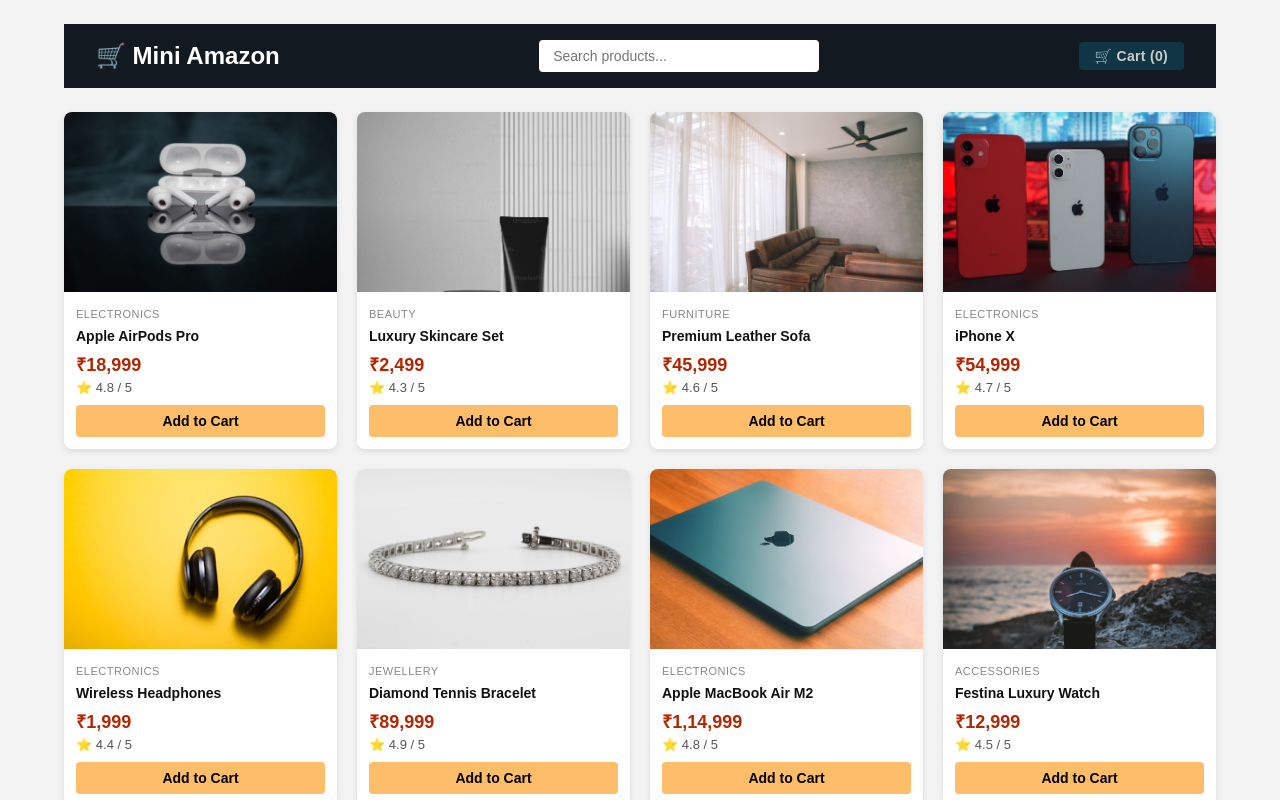
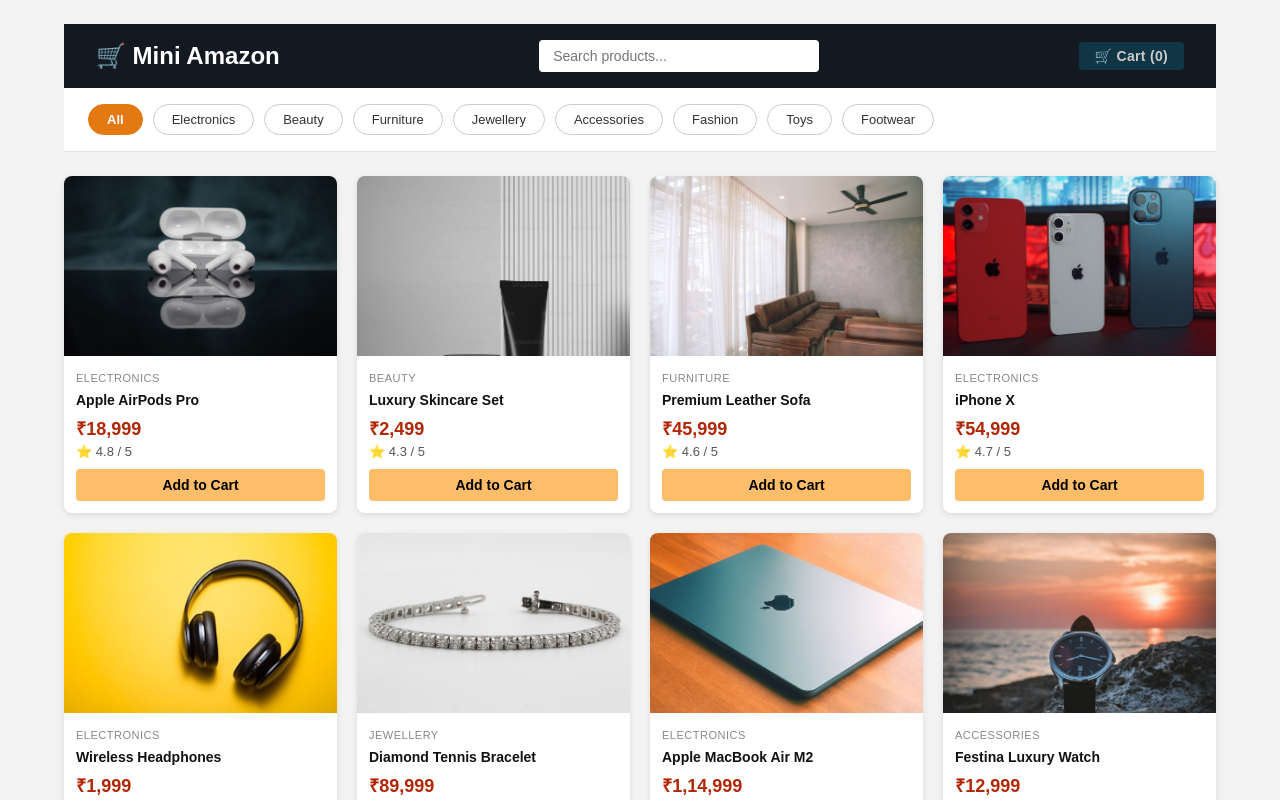
Before and after one commit to harshith1-none/mini-amazon-clone, a React (Vite) app: page / in a window 1280 px wide. Shown: the top 800 px of the page. Built offline with nearby package versions, Linux system fonts and the light colour scheme.

Commit message:
Day 6: Category filter with combined search and category state

```diff
--- a/src/App.css
+++ b/src/App.css
@@ -168,3 +168,42 @@
 }
 
 /* day 4 step 3 */
+
+
+
+
+/* day 6 step 3 */
+
+.category-filter {
+  display: flex;
+  flex-wrap: wrap;
+  gap: 10px;
+  padding: 16px 24px;
+  background: white;
+  border-bottom: 1px solid #e0e0e0;
+}
+
+.cat-btn {
+  padding: 7px 18px;
+  border: 1px solid #ccc;
+  border-radius: 20px;
+  background: white;
+  font-size: 13px;
+  cursor: pointer;
+  transition: all 0.2s;
+  color: #333;
+}
+
+.cat-btn:hover {
+  border-color: #e47911;
+  color: #e47911;
+}
+
+.cat-btn.active {
+  background: #e47911;
+  border-color: #e47911;
+  color: white;
+  font-weight: bold;
+}
+
+/* day 6 step 3 */
--- a/src/App.jsx
+++ b/src/App.jsx
@@ -1,4 +1,4 @@
-//day 5 step 6
+//day 6 step 1
 
 import { useState } from 'react';
 import { Routes, Route } from 'react-router-dom';
@@ -6,15 +6,23 @@
 import ProductCard from './components/ProductCard';
 import SearchBar from './components/SearchBar';
 import ProductDetail from './pages/ProductDetail';
+import CategoryFilter from './components/CategoryFilter';
 import './App.css';
+
+const categories = ['All', ...new Set(products.map((p) => p.category))];
 
 function App() {
   const [query, setQuery] = useState('');
   const [cartCount, setCartCount] = useState(0);
+  const [selectedCategory, setSelectedCategory] = useState('All');
 
-  const filtered = products.filter((product) =>
-    product.name.toLowerCase().includes(query.toLowerCase())
-  );
+  const filtered = products
+    .filter((p) =>
+      selectedCategory === 'All' ? true : p.category === selectedCategory
+    )
+    .filter((p) =>
+      p.name.toLowerCase().includes(query.toLowerCase())
+    );
 
   function handleAddToCart() {
     setCartCount(cartCount + 1);
@@ -29,21 +37,26 @@
             <SearchBar query={query} setQuery={setQuery} />
             <p className="cart-count">🛒 Cart ({cartCount})</p>
           </header>
+          <CategoryFilter
+            categories={categories}
+            selectedCategory={selectedCategory}
+            setSelectedCategory={setSelectedCategory}
+          />
           <div className="product-grid">
             {filtered.map((product) => (
               <ProductCard
                 key={product.id}
+                id={product.id}
                 name={product.name}
                 price={product.price}
                 rating={product.rating}
                 category={product.category}
                 image={product.image}
-                id={product.id}
                 onAddToCart={handleAddToCart}
               />
             ))}
             {filtered.length === 0 && (
-              <p className="no-results">No products found for "{query}"</p>
+              <p className="no-results">No products found.</p>
             )}
           </div>
         </div>
@@ -55,4 +68,4 @@
 
 export default App;
 
-//day 5 step 6
+//day 6 step 1
--- /dev/null
+++ b/src/components/CategoryFilter.jsx
@@ -0,0 +1,20 @@
+//day 6 step 2
+
+function CategoryFilter({ categories, selectedCategory, setSelectedCategory }) {
+  return (
+    <div className="category-filter">
+      {categories.map((cat) => (
+        <button
+          key={cat}
+          className={`cat-btn ${selectedCategory === cat ? 'active' : ''}`}
+          onClick={() => setSelectedCategory(cat)}
+        >
+          {cat}
+        </button>
+      ))}
+    </div>
+  );
+}
+
+export default CategoryFilter;
+//day 6 step 2
```
